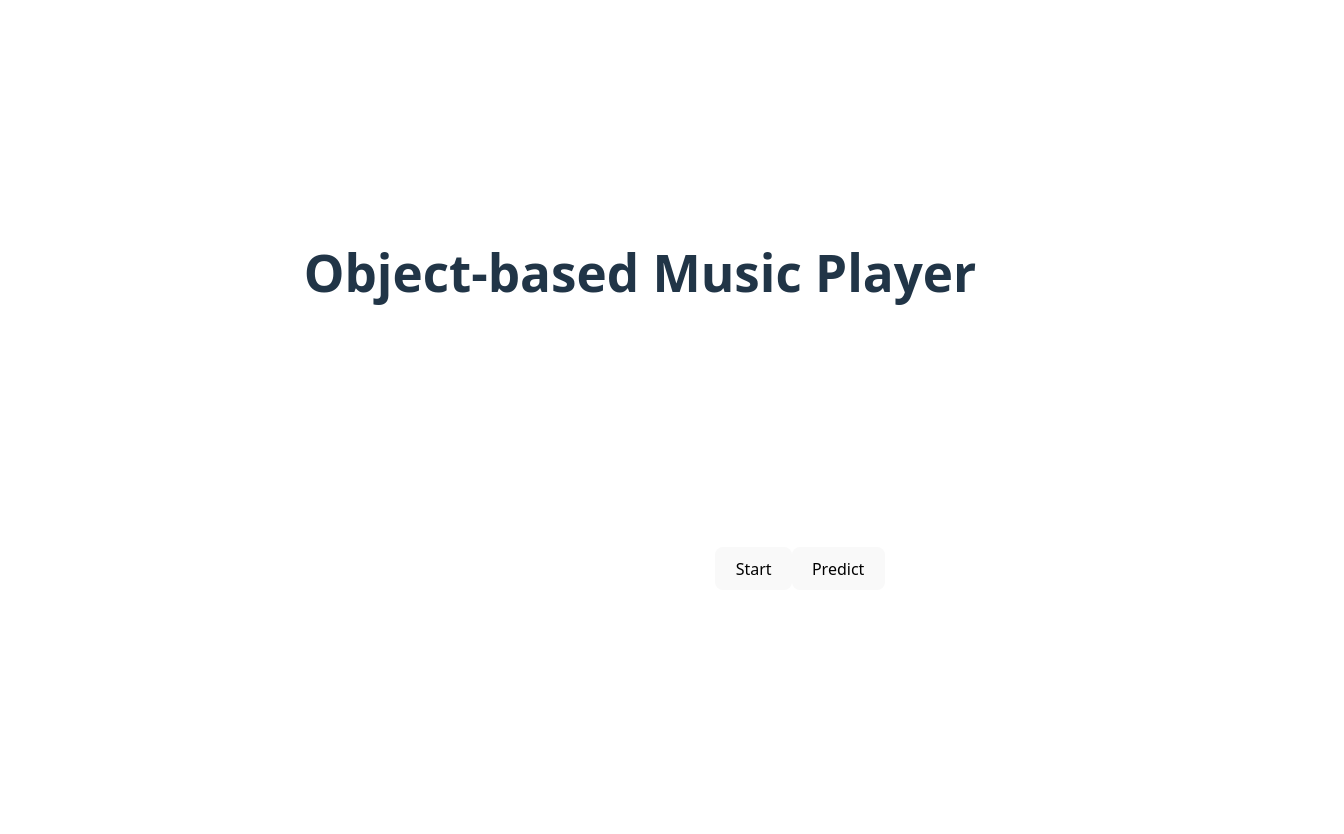
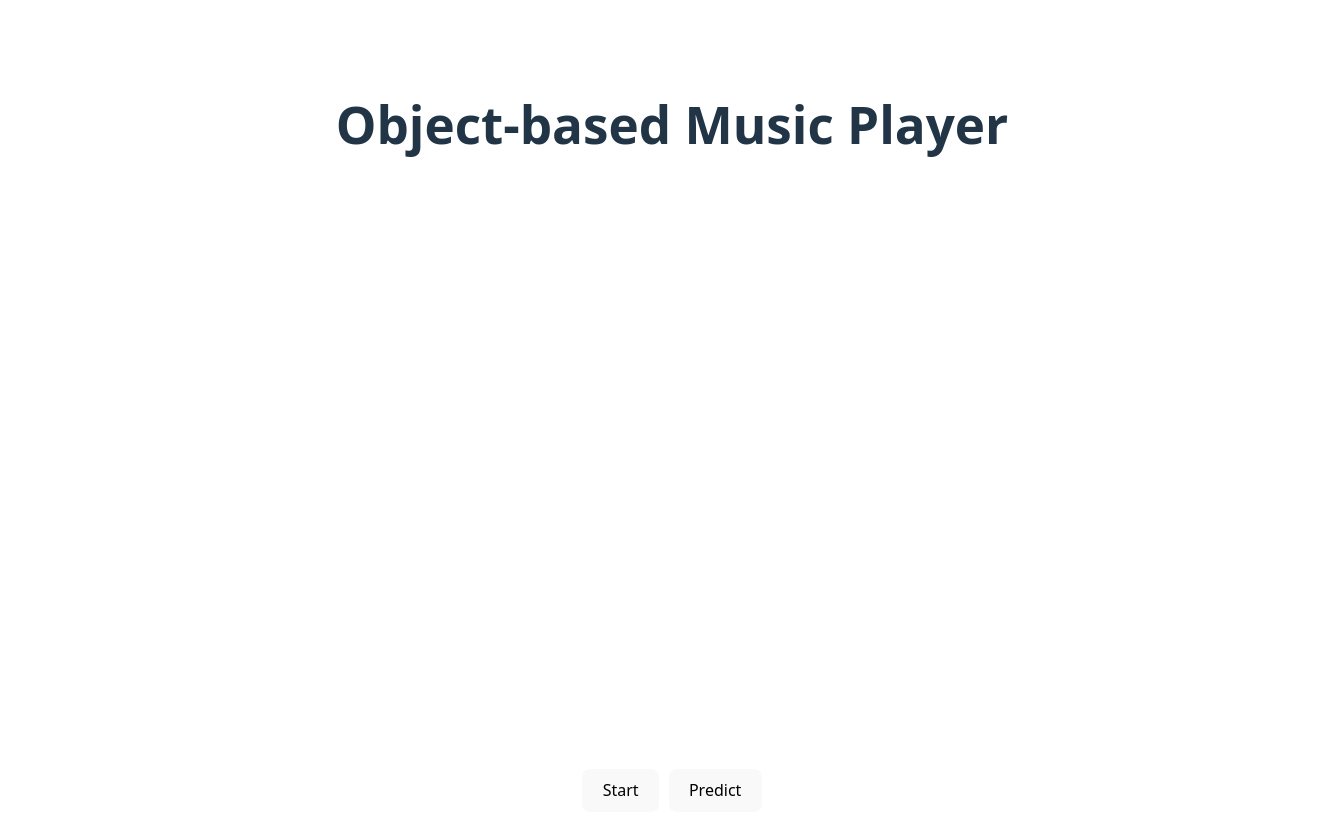
Before and after one commit to jhderojasUVa/Life_BSO, a React (Vite) app in the folder frontend/web/: page / in a window 1280 px wide. Shown: the top 834 px of the page, 1344 px wide, since content can reach past the window. Before the commit the page ends 800 px from the top, so only its background shows below. Built offline with nearby package versions, Linux system fonts and the light colour scheme.

Commit message:
feat: elements and updated things

```diff
--- /dev/null
+++ b/frontend/web/src/Camera.css
@@ -0,0 +1,41 @@
+.camera-container {
+    position: relative;
+    width: 100vw;
+    height: 100vh;
+}
+
+.video-feed {
+    width: 100%;
+    height: 100%;
+    object-fit: cover;
+}
+
+.overlay {
+    position: absolute;
+    top: 0;
+    left: 0;
+    right: 0;
+    bottom: 0;
+    display: flex;
+    flex-direction: column;
+    justify-content: space-between;
+    align-items: center;
+    padding: 20px;
+}
+
+.title {
+    background-color: white;
+    padding: 10px;
+    border-radius: 5px;
+}
+
+.prediction {
+    background-color: white;
+    padding: 10px;
+    border-radius: 5px;
+}
+
+.controls {
+    display: flex;
+    gap: 10px;
+}
--- a/frontend/web/src/Camera.tsx
+++ b/frontend/web/src/Camera.tsx
@@ -4,20 +4,24 @@ import Title from './components/Title';
 import VideoFeed from './components/VideoFeed';
 import CaptureButton from './components/CaptureButton';
 import Prediction from './components/Prediction';
+import './Camera.css';
 
 const Camera: React.FC = () => {
     const videoRef = useRef<HTMLVideoElement>(null);
     const canvasRef = useRef<HTMLCanvasElement>(null);
     const audioRef = useRef<HTMLAudioElement>(null);
     const [prediction, setPrediction] = useState<string>('');
+    const [isCameraOn, setIsCameraOn] = useState<boolean>(false);
 
     useEffect(() => {
         const interval = setInterval(() => {
-            captureAndPredict();
+            if (isCameraOn) {
+                captureAndPredict();
+            }
         }, 10000);
 
         return () => clearInterval(interval);
-    }, []);
+    }, [isCameraOn]);
 
     const startCamera = async () => {
         if (navigator.mediaDevices && navigator.mediaDevices.getUserMedia) {
@@ -26,9 +30,20 @@ const Camera: React.FC = () => {
                 if (videoRef.current) {
                     videoRef.current.srcObject = stream;
                 }
+                setIsCameraOn(true);
             } catch (error) {
                 console.error('Error accessing the camera:', error);
             }
+        }
+    };
+
+    const stopCamera = () => {
+        if (videoRef.current && videoRef.current.srcObject) {
+            const stream = videoRef.current.srcObject as MediaStream;
+            const tracks = stream.getTracks();
+            tracks.forEach(track => track.stop());
+            videoRef.current.srcObject = null;
+            setIsCameraOn(false);
         }
     };
 
@@ -64,13 +79,17 @@ const Camera: React.FC = () => {
     };
 
     return (
-        <div>
-            <Title />
-            <VideoFeed videoRef={videoRef} />
+        <div className="camera-container">
+            <VideoFeed videoRef={videoRef} className="video-feed" />
+            <div className="overlay">
+                <Title className="title" />
+                <div className="controls">
+                    <CaptureButton onClick={isCameraOn ? stopCamera : startCamera} text={isCameraOn ? 'Stop' : 'Start'} />
+                    <button onClick={captureAndPredict}>Predict</button>
+                </div>
+                <Prediction prediction={prediction} className="prediction" />
+            </div>
             <canvas ref={canvasRef} width="320" height="240" style={{ display: 'none' }}></canvas>
-            <CaptureButton onClick={startCamera} />
-            <button onClick={captureAndPredict}>Predict</button>
-            <Prediction prediction={prediction} />
             <audio ref={audioRef} />
         </div>
     );
--- a/frontend/web/src/components/CaptureButton.tsx
+++ b/frontend/web/src/components/CaptureButton.tsx
@@ -2,10 +2,12 @@ import React from 'react';
 
 interface CaptureButtonProps {
     onClick: () => void;
+    className?: string;
+    text: string;
 }
 
-const CaptureButton: React.FC<CaptureButtonProps> = ({ onClick }) => {
-    return <button onClick={onClick}>Start</button>;
+const CaptureButton: React.FC<CaptureButtonProps> = ({ onClick, className, text }) => {
+    return <button onClick={onClick} className={className}>{text}</button>;
 };
 
 export default CaptureButton;
--- a/frontend/web/src/components/Prediction.tsx
+++ b/frontend/web/src/components/Prediction.tsx
@@ -2,10 +2,11 @@ import React from 'react';
 
 interface PredictionProps {
     prediction: string;
+    className?: string;
 }
 
-const Prediction: React.FC<PredictionProps> = ({ prediction }) => {
-    return prediction ? <p>{prediction}</p> : null;
+const Prediction: React.FC<PredictionProps> = ({ prediction, className }) => {
+    return prediction ? <p className={className}>{prediction}</p> : null;
 };
 
 export default Prediction;
--- a/frontend/web/src/components/Title.tsx
+++ b/frontend/web/src/components/Title.tsx
@@ -1,7 +1,11 @@
 import React from 'react';
 
-const Title: React.FC = () => {
-    return <h1>Object-based Music Player</h1>;
+interface TitleProps {
+    className?: string;
+}
+
+const Title: React.FC<TitleProps> = ({ className }) => {
+    return <h1 className={className}>Object-based Music Player</h1>;
 };
 
 export default Title;
--- a/frontend/web/src/components/VideoFeed.tsx
+++ b/frontend/web/src/components/VideoFeed.tsx
@@ -2,10 +2,11 @@ import React from 'react';
 
 interface VideoFeedProps {
     videoRef: React.RefObject<HTMLVideoElement>;
+    className?: string;
 }
 
-const VideoFeed: React.FC<VideoFeedProps> = ({ videoRef }) => {
-    return <video ref={videoRef} width="320" height="240" autoPlay playsInline muted></video>;
+const VideoFeed: React.FC<VideoFeedProps> = ({ videoRef, className }) => {
+    return <video ref={videoRef} className={className} width="320" height="240" autoPlay playsInline muted></video>;
 };
 
 export default VideoFeed;
```
Also changed, not shown: 1 other file (tests, documents, lock files or other folders).
